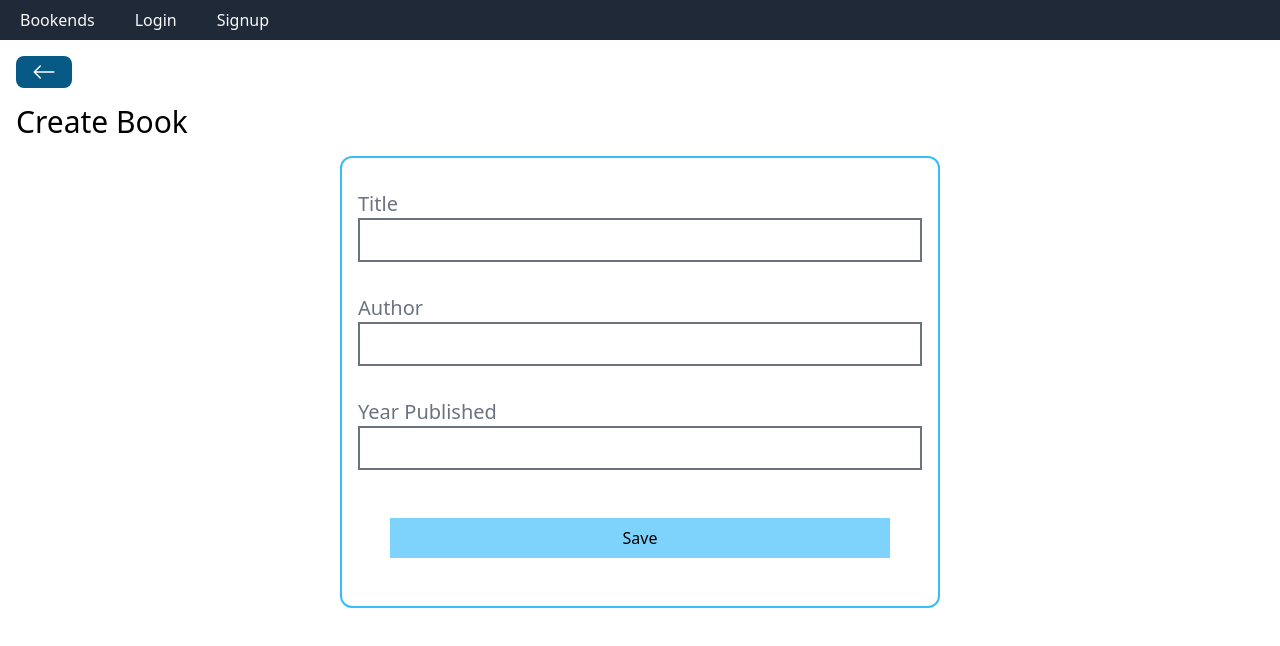
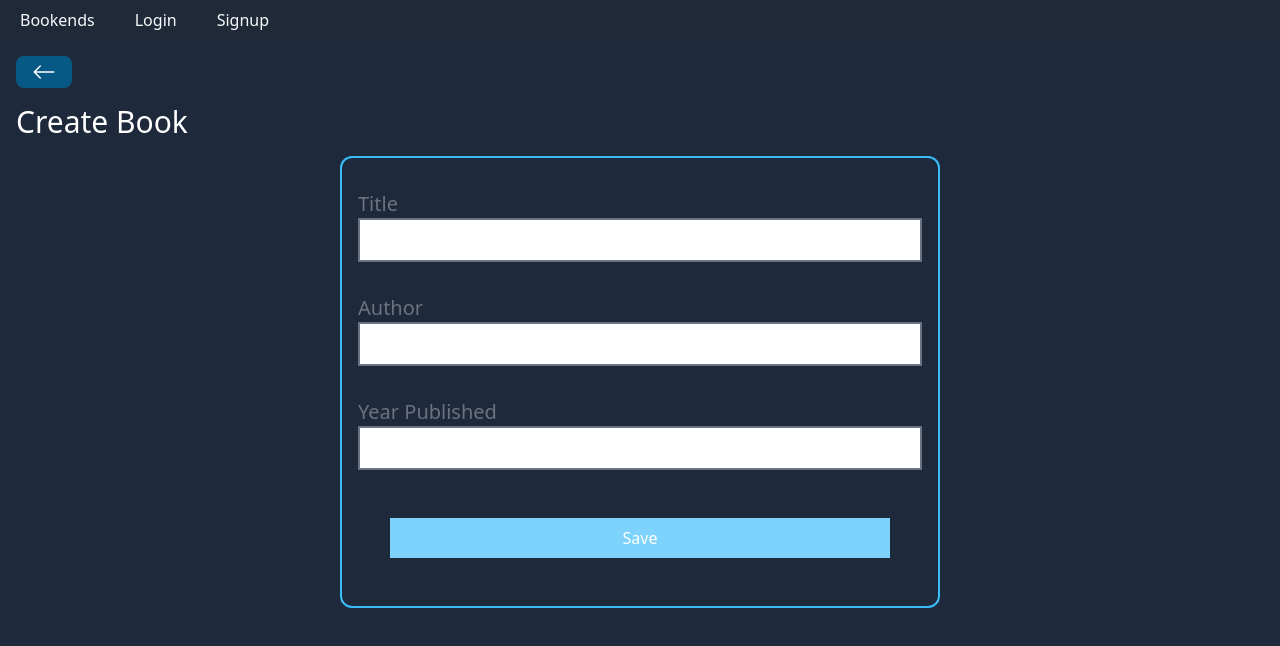
Before and after one commit to lexmaclellan/Bookends, a React (Vite) app in the folder client/: page /books/create in a window 1280 px wide. Shown: the top 646 px of the page. Built offline with nearby package versions, Linux system fonts and the light colour scheme.

Commit message:
Added dark styling

```diff
--- a/client/src/index.css
+++ b/client/src/index.css
@@ -1,3 +1,8 @@
 @tailwind base;
 @tailwind components;
 @tailwind utilities;
+
+body {
+    background-color: rgb(30 41 59);
+    color: white;
+}
```
